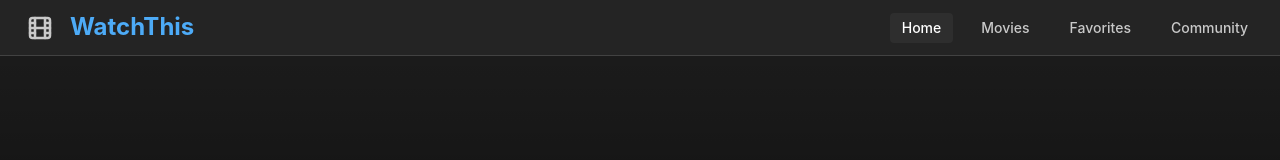
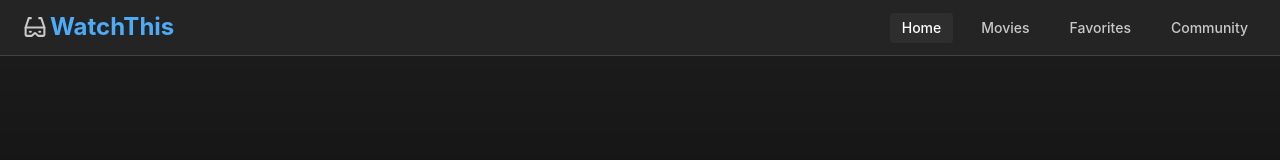
Before and after one commit to kurtsanor/WatchThis, a React (Vite) app in the folder frontend/: page / in a window 1280 px wide. Shown: the top 160 px of the page. Built offline with nearby package versions, Linux system fonts and the light colour scheme; no server answers.

Commit message:
refactor: change logo

```diff
--- a/frontend/src/components/Header.tsx
+++ b/frontend/src/components/Header.tsx
@@ -1,7 +1,14 @@
-import { Anchor, Burger, Drawer, Group, Text } from "@mantine/core";
+import {
+  Anchor,
+  Burger,
+  Drawer,
+  Group,
+  Text,
+  useMantineTheme,
+} from "@mantine/core";
 import { useDisclosure } from "@mantine/hooks";
 import classes from "../css/HeaderSimple.module.css";
-import { IconMovie } from "@tabler/icons-react";
+import { IconMovie, IconStereoGlasses } from "@tabler/icons-react";
 import { Link, useLocation } from "react-router-dom";
 
 const links = [
@@ -30,8 +37,11 @@ function Header() {
     <header className={classes.header}>
       <Group className={classes.inner}>
         <Group gap={5}>
-          <Group gap={"xs"} ml={"lg"}>
-            <IconMovie height={"30px"} width={"40px"}></IconMovie>
+          <Group gap={0} ml={"lg"}>
+            <IconStereoGlasses
+              height={"25px"}
+              width={"30px"}
+            ></IconStereoGlasses>
             <Text>
               <Anchor href="/" fw={"bolder"} size="1.5rem" td={"none"}>
                 WatchThis
```
